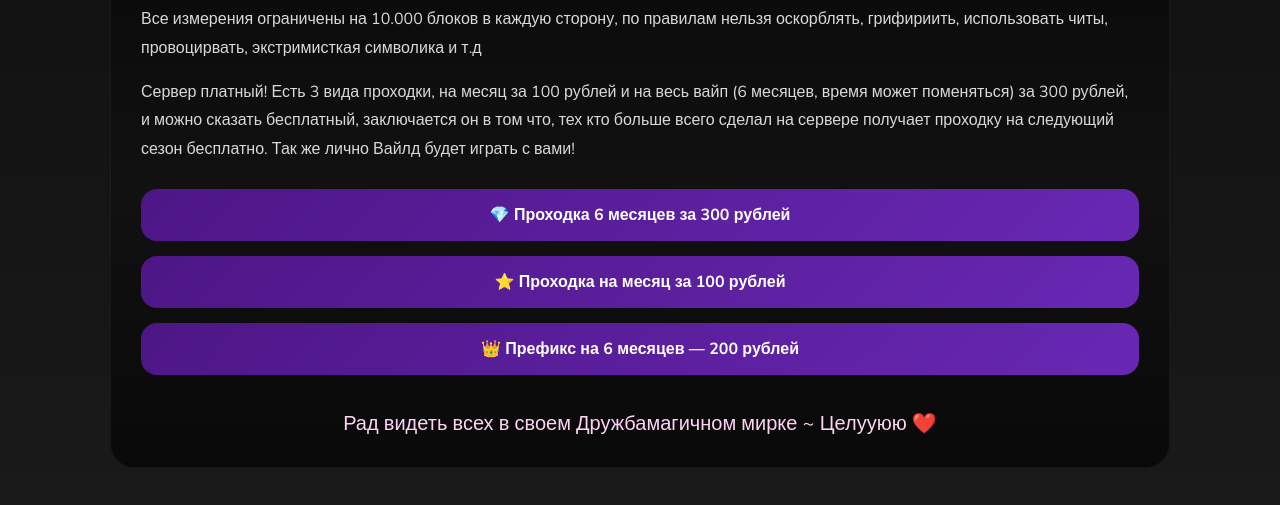
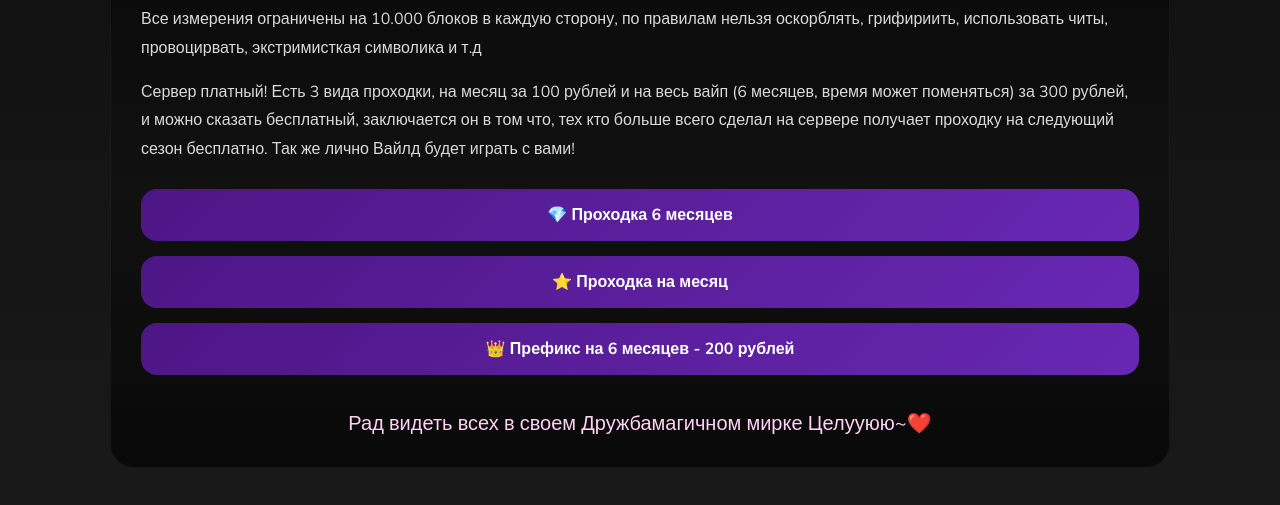
Before and after one commit to Wild4913/WildMLP, a plain HTML site: page index.html in a window 1280 px wide. Shown: the part 665-1170 px from the top of the page. Drawn offline with nearby package versions, Linux system fonts and the light colour scheme.

Commit message:
Update text in index.html for clarity

```diff
--- a/index.html
+++ b/index.html
@@ -362,23 +362,23 @@ href="https://www.twitch.tv/wildmlp">
 
 <a class="button"
 href="https://t.me/tribute/app?startapp=pxsR">
-💎 Проходка 6 месяцев за 300 рублей
+💎 Проходка 6 месяцев
 </a>
 
 <a class="button"
 href="https://t.me/tribute/app?startapp=pxsT">
-⭐ Проходка на месяц за 100 рублей
+⭐ Проходка на месяц
 </a>
 
 <a class="button"
 href="https://t.me/tribute/app?startapp=pxt7">
-👑 Префикс на 6 месяцев — 200 рублей
+👑 Префикс на 6 месяцев - 200 рублей
 </a>
 
 </div>
 
 <div class="footer">
-Рад видеть всех в своем Дружбамагичном мирке ~ Целууюю ❤️
+Рад видеть всех в своем Дружбамагичном мирке Целууюю~❤️
 </div>
 
 </div>
```
